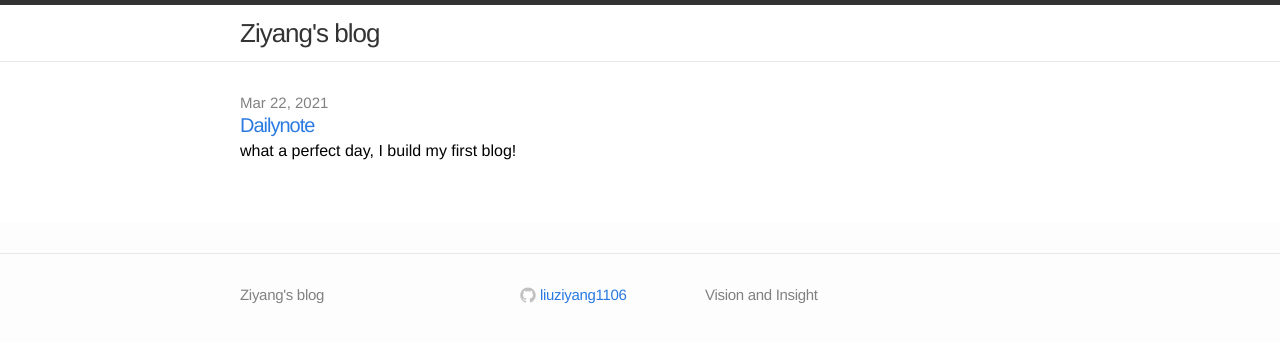
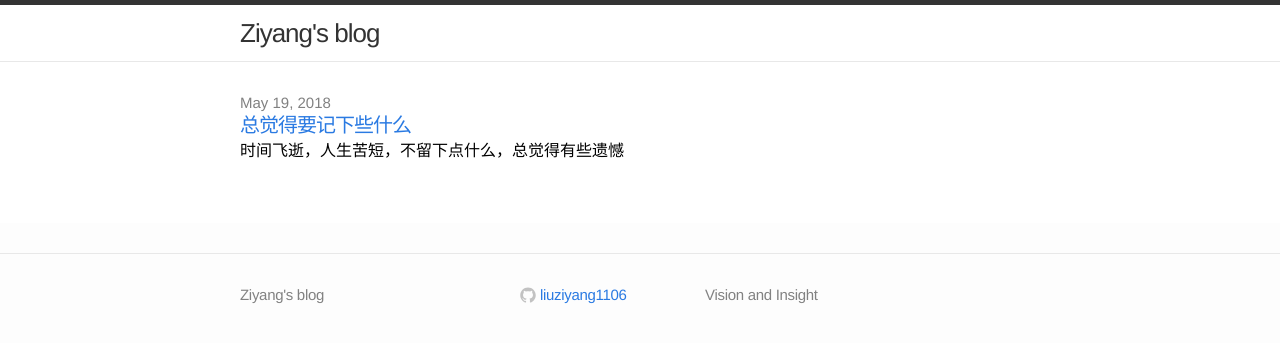
Before and after one commit to liuziyang1106/liuziyang1106.github.io, a Jekyll site: the page built from index.html, in a window 1280 px wide. Shown: the top 343 px of the page. Built offline with Jekyll 4.4.1, drawn with Linux system fonts in a browser that asks for light colours.

Commit message:
chinese title

```diff
--- a/_posts/2021-3-22-dailyNote.md
+++ b/_posts/2021-3-22-dailyNote.md
@@ -1 +1,9 @@
+---
+layout: post
+comments: true
+title: 总觉得要记下些什么
+excerpt: 时间飞逝，人生苦短，不留下点什么，总觉得有些遗憾
+categories: Life
+date: 2018-05-19 22:00:00
+---
 what a perfect day, I build my first blog!
```
